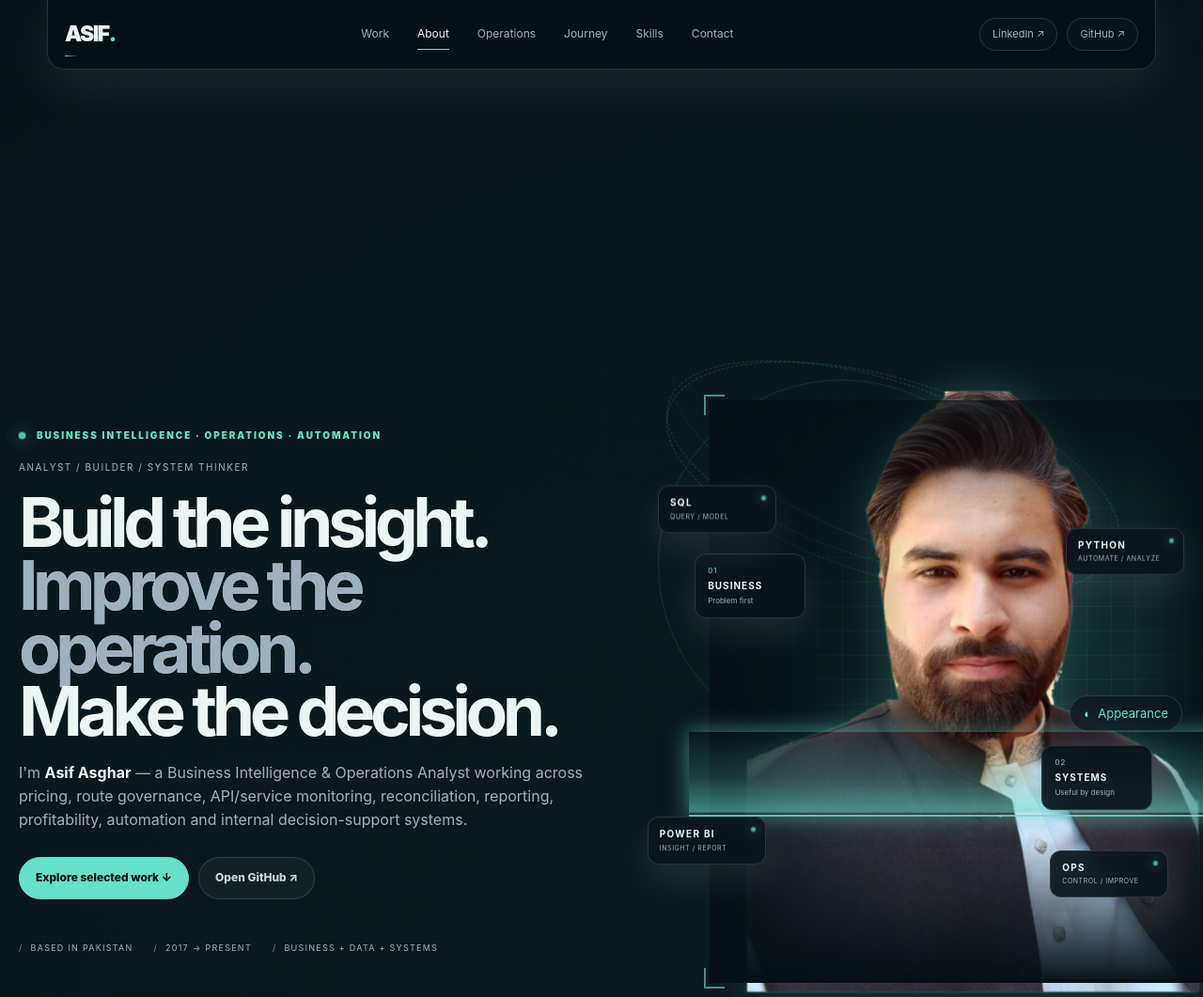
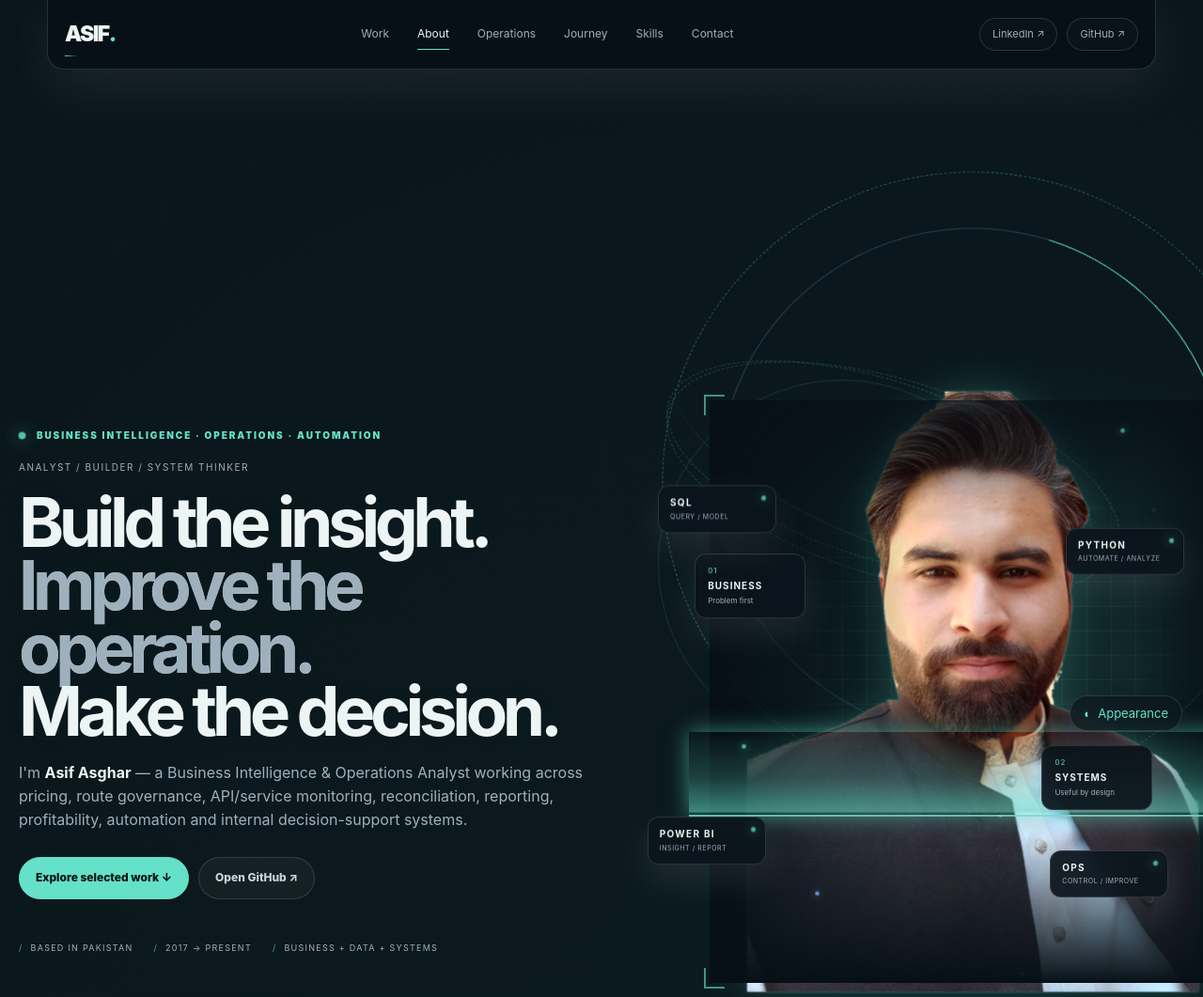
Before and after one commit to asifasgharrr/asif-asghar-portfolio, a Flask app: page / in a window 1280 px wide. Shown: the top 1061 px of the page at 94% size. Run offline with Flask 3, Linux system fonts and the light colour scheme.

Commit message:
Add holographic split, rotating HUD ring and data particles to portrait
Co-Authored-By: Claude Haiku 5.5 <noreply@anthropic.com>
Claude-Session: https://claude.ai/code/session_0198wfi4hvmfVVLsp9Q7zNDr

```diff
--- a/static/css/site.css
+++ b/static/css/site.css
@@ -435,3 +435,22 @@ body.theme-lock{overflow:hidden}
 @keyframes tech-pulse{0%,100%{opacity:.45}50%{opacity:.95}}
 @keyframes tech-flicker{0%,92%,100%{opacity:1}93%{opacity:.82}95%{opacity:1}97%{opacity:.9}}
 @media(prefers-reduced-motion:reduce){.tech-scan,.tech-grid,.tech-corners,.tech-cutout{animation:none}.tech-scan{display:none}}
+
+/* Portrait effects: holographic color split, rotating HUD ring, floating data particles */
+.tech-ghost{position:absolute;left:0;right:0;bottom:0;top:0;z-index:1;pointer-events:none;background-image:url("/static/assets/asif-profile-cutout.png");background-size:contain;background-position:center bottom;background-repeat:no-repeat;mix-blend-mode:screen;opacity:.32}
+.tech-ghost-a{filter:hue-rotate(150deg) saturate(2.4) brightness(1.15);transform:translate(-3px,0);animation:tech-split-a 5.5s steps(1,end) infinite}
+.tech-ghost-b{filter:hue-rotate(-60deg) saturate(2.6) brightness(1.1);transform:translate(3px,0);animation:tech-split-b 5.5s steps(1,end) infinite}
+@keyframes tech-split-a{0%,88%,100%{opacity:0}89%{opacity:.5;transform:translate(-6px,1px)}91%{opacity:.2;transform:translate(-2px,0)}93%{opacity:.5;transform:translate(-5px,-1px)}95%{opacity:0}}
+@keyframes tech-split-b{0%,88%,100%{opacity:0}89%{opacity:.45;transform:translate(6px,-1px)}91%{opacity:.15;transform:translate(2px,0)}93%{opacity:.45;transform:translate(5px,1px)}95%{opacity:0}}
+.tech-ring{position:absolute;left:50%;top:14%;width:118%;aspect-ratio:1;transform:translate(-50%,-50%);z-index:0;pointer-events:none;border-radius:50%;border:1px dashed color-mix(in srgb,var(--a) 38%,transparent);animation:tech-spin 38s linear infinite}
+.tech-ring:before{content:"";position:absolute;inset:9%;border-radius:50%;border:1px solid color-mix(in srgb,var(--a2) 28%,transparent);border-top-color:var(--a);border-right-color:transparent}
+@keyframes tech-spin{to{transform:translate(-50%,-50%) rotate(360deg)}}
+.tech-dot{position:absolute;z-index:3;width:5px;height:5px;border-radius:50%;background:var(--a);box-shadow:0 0 10px var(--a);pointer-events:none;opacity:0;animation:tech-float 6s ease-in-out infinite}
+.tech-dot.d1{left:12%;top:30%;animation-delay:0s}
+.tech-dot.d2{left:84%;top:22%;background:var(--a2);box-shadow:0 0 10px var(--a2);animation-delay:1s}
+.tech-dot.d3{left:6%;top:62%;animation-delay:2s}
+.tech-dot.d4{left:90%;top:55%;animation-delay:.5s}
+.tech-dot.d5{left:20%;top:86%;background:var(--a2);box-shadow:0 0 10px var(--a2);animation-delay:3s}
+.tech-dot.d6{left:78%;top:8%;animation-delay:1.8s}
+@keyframes tech-float{0%{opacity:0;transform:translateY(12px) scale(.6)}30%{opacity:1}70%{opacity:.8}100%{opacity:0;transform:translateY(-22px) scale(1)}}
+@media(prefers-reduced-motion:reduce){.tech-ghost,.tech-ring,.tech-dot{animation:none!important}.tech-ghost{display:none}.tech-dot{opacity:.5}}
--- a/templates/index.html
+++ b/templates/index.html
@@ -35,6 +35,9 @@
   <div class="hero-art reveal compact-portrait">
     <div class="portrait-frame tech-portrait">
       <div class="portrait-halo"></div>
+      <span class="tech-ring" aria-hidden="true"></span>
+      <span class="tech-ghost tech-ghost-a" aria-hidden="true"></span><span class="tech-ghost tech-ghost-b" aria-hidden="true"></span>
+      <span class="tech-dot d1" aria-hidden="true"></span><span class="tech-dot d2" aria-hidden="true"></span><span class="tech-dot d3" aria-hidden="true"></span><span class="tech-dot d4" aria-hidden="true"></span><span class="tech-dot d5" aria-hidden="true"></span><span class="tech-dot d6" aria-hidden="true"></span>
       <span class="tech-grid" aria-hidden="true"></span><span class="tech-scan" aria-hidden="true"></span>
       <img class="hero-portrait tech-cutout" src="{{ url_for('static', filename='assets/asif-profile-cutout.png') }}" alt="Asif Asghar">
       <span class="tech-corners" aria-hidden="true"></span>
```
